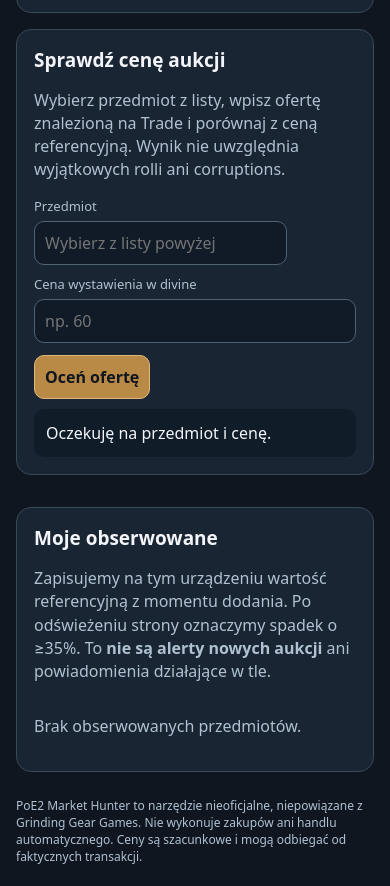
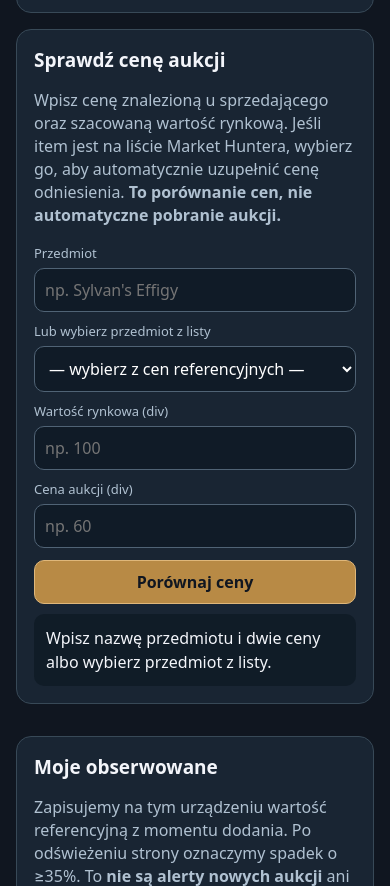
Before and after one commit to areksiedlecki85-cpu/poe2-voice-price., a website: page public/hunter.html in a window 390 px wide. Shown: the part 623-1509 px from the top of the page. Drawn offline with Linux system fonts and the light colour scheme; no server answers.

Commit message:
Fix unusable price comparison form: add editable item, reference price and responsive submit form

```diff
--- a/public/hunter.html
+++ b/public/hunter.html
@@ -31,11 +31,15 @@ footer{margin-top:25px;font-size:12px;color:var(--muted)}
 <div class="bar"><div><label for="query">Nazwa przedmiotu</label><input id="query" placeholder="np. Sylvan, Adorned"></div><div><label for="category">Kategoria</label><select id="category"><option value="all">Wszystkie</option></select></div></div>
 <div id="count" class="note" style="margin-top:12px"></div><div id="items" class="items"></div></section>
 <div class="split"><section class="card"><h2>Sprawdź cenę aukcji</h2>
-<p class="note">Wybierz przedmiot z listy, wpisz ofertę znalezioną na Trade i porównaj z ceną referencyjną. Wynik nie uwzględnia wyjątkowych rolli ani corruptions.</p>
-<div><label for="selected">Przedmiot</label><input id="selected" readonly placeholder="Wybierz z listy powyżej"></div>
-<div style="margin-top:10px"><label for="ask">Cena wystawienia w divine</label><input id="ask" type="number" min="0.01" step="0.01" inputmode="decimal" placeholder="np. 60" style="width:100%"></div>
-<button id="calculate" class="primary" type="button" style="margin-top:12px">Oceń ofertę</button>
-<div id="calculation" class="result" role="status">Oczekuję na przedmiot i cenę.</div>
+<p class="note">Wpisz cenę znalezioną u sprzedającego oraz szacowaną wartość rynkową. Jeśli item jest na liście Market Huntera, wybierz go, aby automatycznie uzupełnić cenę odniesienia. <strong>To porównanie cen, nie automatyczne pobranie aukcji.</strong></p>
+<form id="auctionForm" novalidate>
+<div><label for="auctionName">Przedmiot</label><input id="auctionName" type="text" placeholder="np. Sylvan's Effigy" autocomplete="off" style="width:100%"></div>
+<div style="margin-top:10px"><label for="auctionPick">Lub wybierz przedmiot z listy</label><select id="auctionPick" style="width:100%"><option value="">— wybierz z cen referencyjnych —</option></select></div>
+<div style="margin-top:10px"><label for="reference">Wartość rynkowa (div)</label><input id="reference" type="text" inputmode="decimal" placeholder="np. 100" style="width:100%"></div>
+<div style="margin-top:10px"><label for="ask">Cena aukcji (div)</label><input id="ask" type="text" inputmode="decimal" placeholder="np. 60" style="width:100%"></div>
+<button id="calculate" class="primary" type="submit" style="margin-top:12px;width:100%">Porównaj ceny</button>
+</form>
+<div id="calculation" class="result" role="status">Wpisz nazwę przedmiotu i dwie ceny albo wybierz przedmiot z listy.</div>
 </section>
 <section class="card"><h2>Moje obserwowane</h2><p class="note">Zapisujemy na tym urządzeniu wartość referencyjną z momentu dodania. Po odświeżeniu strony oznaczymy spadek o ≥35%. To <strong>nie są alerty nowych aukcji</strong> ani powiadomienia działające w tle.</p>
 <div id="watch" class="items" style="grid-template-columns:1fr"></div></section></div>
```
